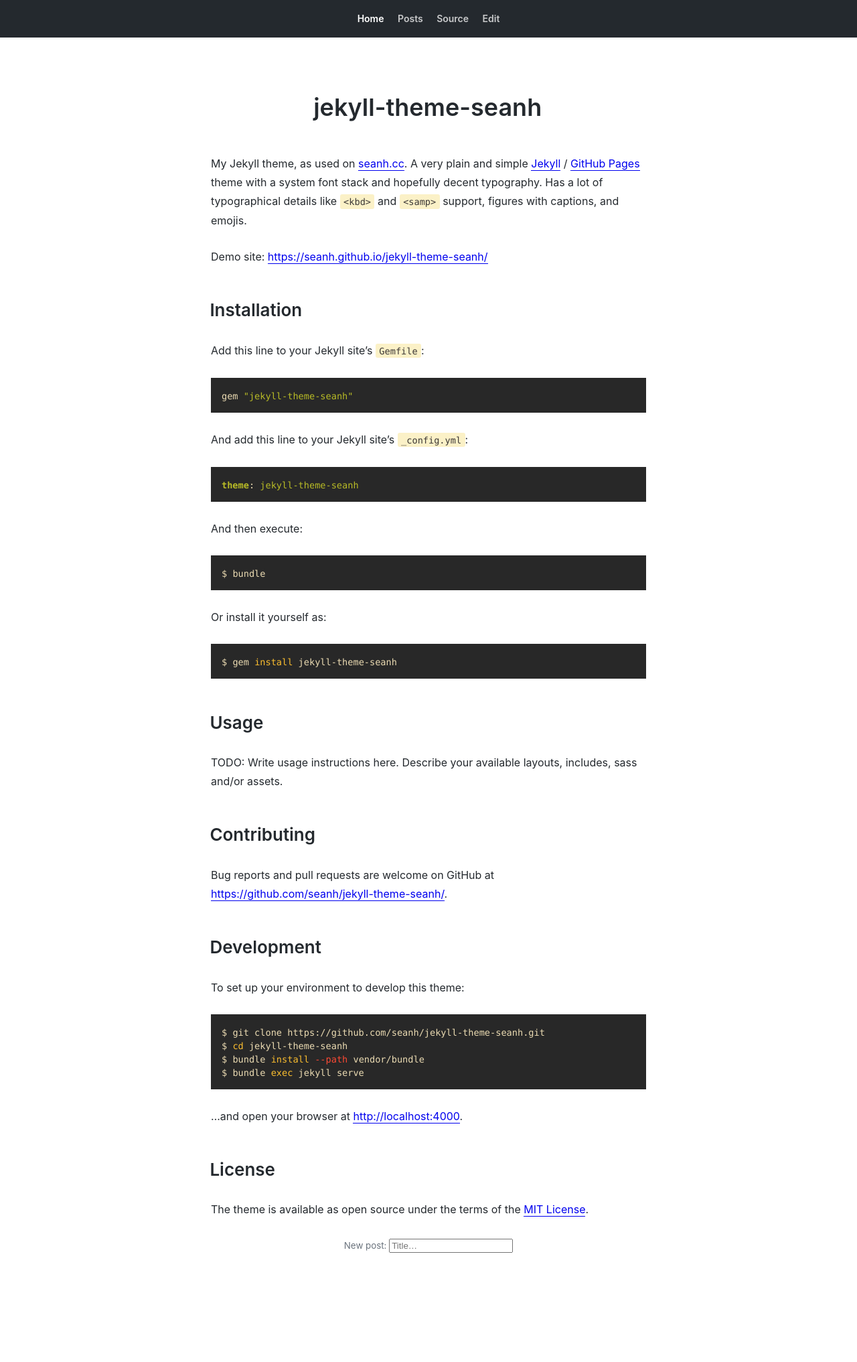
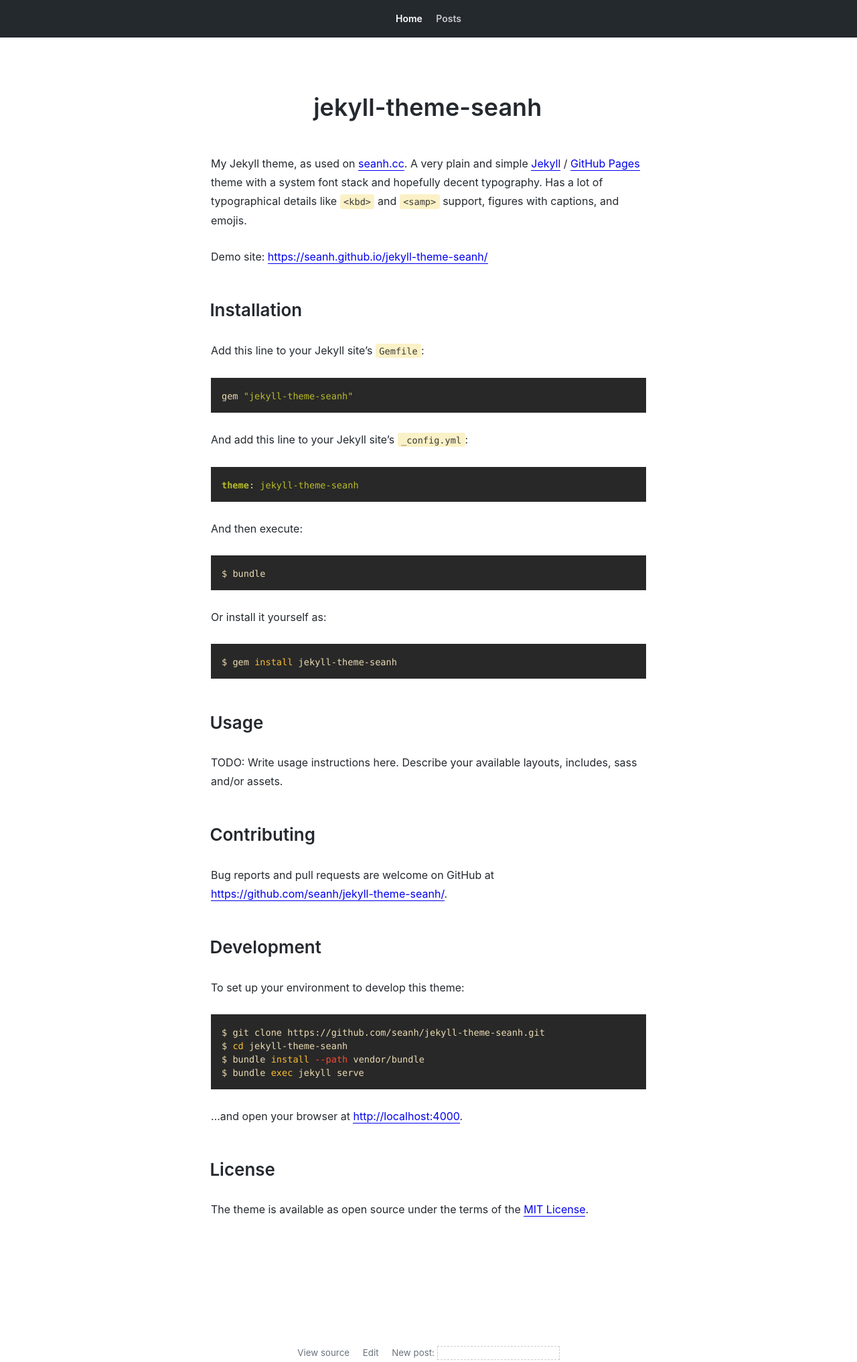
Before and after one commit to seanh/jekyll-theme-oatcake, a Jekyll site: the page built from README.md, in a window 1280 px wide. Shown: the whole page at 67% size. Built offline with Jekyll 4.4.1, drawn with Linux system fonts in a browser that asks for light colours; our own code applies the rules of GitHub Pages for plain Markdown files; before the commit the page ends 1873 px from its top, so only the background shows below that.

Commit message:
Re-do footer using Bootstrap-like flexbox sticky footer

```diff
--- a/_layouts/default.html
+++ b/_layouts/default.html
@@ -17,7 +17,6 @@
     {% seo %}
   </head>
   <body>
-    <div class="site-footer__pusher">
     <header class="site-header">
       <nav class="site-header__navbar">
         <ul class="site-header__nav-links">
@@ -30,19 +29,20 @@
               {% endif %}
             </li>
         {% endfor %}
-            <li class="site-header__nav-item"><a class="site-header__nav-link" href="https://raw.githubusercontent.com/{{ site.github.repository_nwo }}/master/{{ page.path }}" title="Source code for this page" name="Source code for this page">Source</a></li>
-            <li class="site-header__nav-item"><a class="site-header__nav-link" href="{{ site.github.repository_url }}/edit/master/{{ page.path }}" title="Edit this page on GitHub" name="Edit this page on GitHub" target="_blank">Edit</a></li>
         </ul>
       </nav>
     </header>
     {% include anchor_headings.html html=content anchorBody="§" beforeHeading=true anchorClass="anchor" %}
-    </div>
 
     <footer class="site-footer">
-      {% if page.path == "README.md" %}
-        <label for="new-post">New post:</label>
-        <input id="new-post" class="js-new-post" type="text" spellcheck="true" placeholder="Title&hellip;" onchange="doNewPost()">
-      {% endif %}
+      <ul class="site-footer__links">
+        <li class="site-footer__links-item"><a href="https://raw.githubusercontent.com/{{ site.github.repository_nwo }}/master/{{ page.path }}" title="Source code for this page" name="View the sSource code for this page">View source</a></li>
+        <li class="site-footer__links-item"><a href="{{ site.github.repository_url }}/edit/master/{{ page.path }}" title="Edit this page on GitHub" name="Edit this page on GitHub" target="_blank">Edit</a></li>
+        <li class="site-footer__links-item">
+          <label for="new-post" title="Create a new post">New post:</label>
+          <input id="new-post" class="js-new-post site-footer__new-post-input" type="text" spellcheck="true" onchange="doNewPost()" title="Create a new post">
+        </li>
+      </ul>
     </footer>
 
     <script>
--- a/assets/css/seanh.css
+++ b/assets/css/seanh.css
@@ -151,6 +151,12 @@ article, aside, details, figcaption, figure, footer, header, hgroup, menu, nav,
   display: block;
 }
 
+/* html and body need to have height: 100% in order for the sticky bottom
+ * site-footer to work. */
+html, body {
+  height: 100%;
+}
+
 body {
   box-sizing: border-box;
   text-rendering: optimizelegibility;
@@ -161,6 +167,9 @@ body {
   background-color: var(--body-background-color);
   color: var(--body-color);
   line-height: var(--body-line-height);
+
+  display: flex;
+  flex-direction: column;
 }
 
 img, .content blockquote, .content p, .content li, .content ul, .content ol,
@@ -524,6 +533,10 @@ var {
   font-style: italic;
 }
 
+.content {
+  flex-shrink: 0;
+}
+
 .content .posts-list {
   list-style-type: none;
 }
@@ -531,13 +544,28 @@ var {
   margin-left: 0;
 }
 
-.site-footer__pusher {
-  min-height: calc(100vh - 1.8em);
-}
 .site-footer {
-  height: 1em;
+  color: var(--muted-color);
   font-size: smaller;
-  color: var(--muted-color);
+  margin-top: auto;
+  padding-top: 10rem;
   text-align: center;
 }
-.site-footer a { color: inherit; }
+.site-footer a {
+  border-bottom: none;
+  color: inherit;
+}
+.site-footer__new-post-input {
+  border: 1px dashed #ccc;
+  padding: 2px;
+}
+.site-footer__links {
+  list-style: none;
+}
+.site-footer__links-item {
+  display: inline-block;
+  padding-right: 16px;
+}
+.site-footer__links-item:last-child {
+  padding-right: 0;
+}
```
Lines whose indentation alone changed are shown as unchanged.
